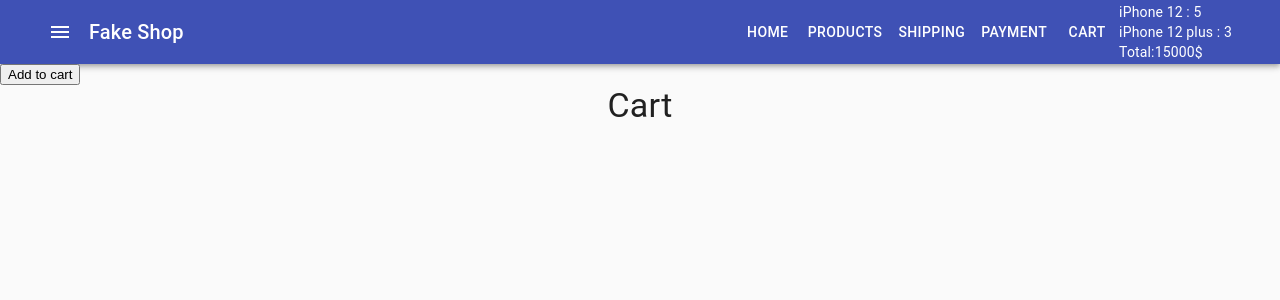
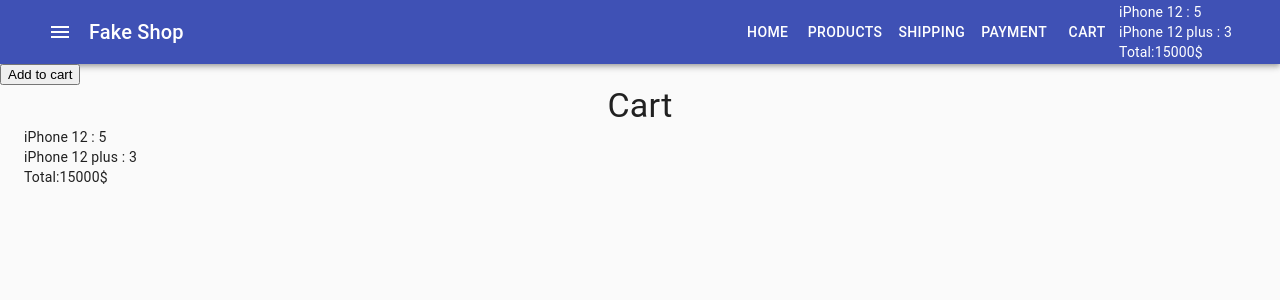
Before and after one commit to daniilkevich/fake-shop-react, a React (Create React App) app: page /cart in a window 1280 px wide. Shown: the top 300 px of the page. Built offline with nearby package versions, Linux system fonts and the light colour scheme.

Commit message:
added CartPaje info

```diff
--- a/src/conteiner/App.js
+++ b/src/conteiner/App.js
@@ -21,7 +21,10 @@
             <CssBaseline />
             <Header productsInCart={productsInCart} />
             <button onClick={() => addProductToCart(1, 5)}>Add to cart</button>
-            <Main addProductToCart={addProductToCart} />
+            <Main
+                addProductToCart={addProductToCart}
+                productsInCart={productsInCart}
+            />
         </>
     )
 }
--- a/src/conteiner/Main/Main.js
+++ b/src/conteiner/Main/Main.js
@@ -7,7 +7,7 @@
 import ShippingPage from '../../pajes/Shipping/ShippingPaje'
 import PaymentPage from '../../pajes/Payment/PaymentPaje'
 
-const Main = ({ addProductToCart }) => {
+const Main = ({ addProductToCart, productsInCart }) => {
     return (
         <>
             <Container maxWidth="lg">
@@ -18,7 +18,11 @@
                         <ProductsList addProductToCart={addProductToCart} />
                     )}
                 />
-                <Route path="/cart" component={CartPage} />
+                <Route
+                    path="/cart"
+                    render={() => <CartPage productsInCart={productsInCart} />}
+                />
+
                 <Route path="/shipping" component={ShippingPage} />
                 <Route path="/payment" component={PaymentPage} />
             </Container>
--- a/src/pajes/Cart/CartPage.js
+++ b/src/pajes/Cart/CartPage.js
@@ -1,12 +1,40 @@
 import { Typography } from '@material-ui/core'
 import React from 'react'
+import { keys } from 'lodash'
+import productsArray from '../../components/Products/productsArray'
 
-const CartPage = () => {
+const productsObject = productsArray.reduce(
+    (obj, product) => ({
+        ...obj,
+        [product.id]: product,
+    }),
+    {}
+)
+
+const CartPage = ({ productsInCart }) => {
     return (
         <>
             <Typography variant="h4" component="h1" align="center">
                 Cart
             </Typography>
+            <div>
+                <div>
+                    {keys(productsInCart).map((id) => (
+                        <div key={id}>
+                            {productsObject[id].name} : {productsInCart[id]}
+                        </div>
+                    ))}
+                </div>
+                <div>
+                    Total:
+                    {keys(productsInCart).reduce(
+                        (sum, id) =>
+                            sum + productsInCart[id] * productsObject[id].price,
+                        0
+                    )}
+                    $
+                </div>
+            </div>
         </>
     )
 }
```
